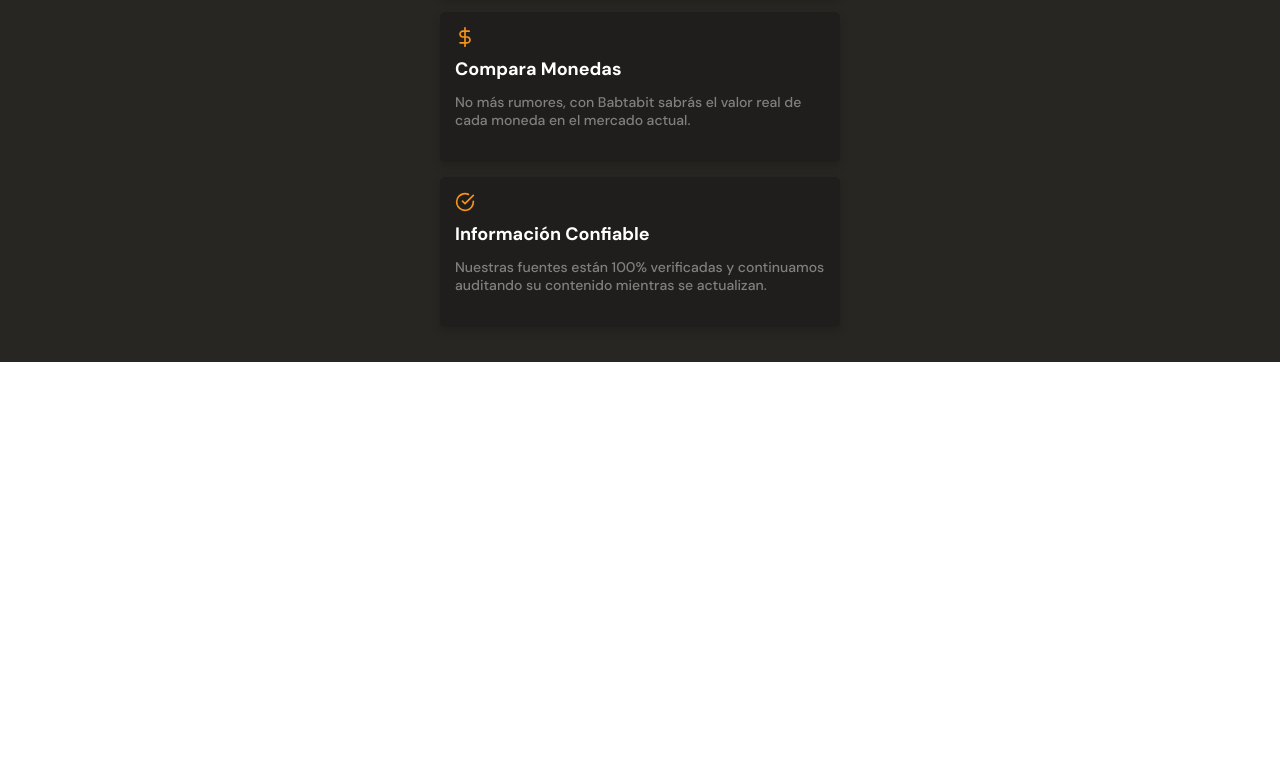
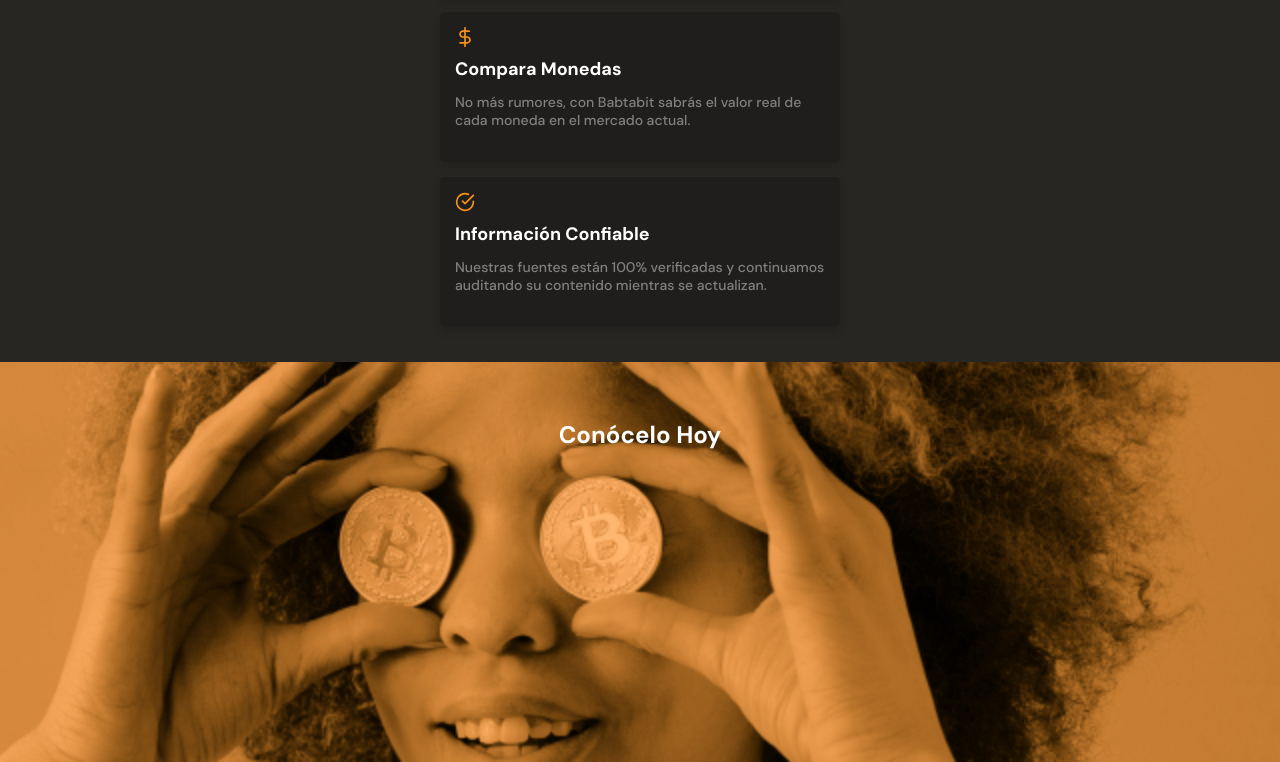
Before and after one commit to EstebanColoradoGonzalez/Batatabit, a plain HTML site: page index.html in a window 1280 px wide. Shown: the part 1968-2730 px from the top of the page. Before the commit the page ends 2330 px from the top, so only its background shows below. Drawn offline with Linux system fonts and the light colour scheme.

Commit message:
Se termina la sección de conocelo hoy

```diff
--- a/css/styles.css
+++ b/css/styles.css
@@ -432,3 +432,24 @@ main
     line-height: 1.8rem;
     color: #808080;
 }
+
+.bitcoin-img-container
+{
+    width: 100%;
+    min-width: 320px;
+    height: 50vh;
+    background-image: url('../assets/img/bitcoinbaby2x.jpg');
+    background-position: center;
+    background-size: cover;
+    background-repeat: no-repeat;
+    text-align: center;
+}
+
+.bitcoin-img-container h2
+{
+    padding-top: 60px;
+    font-size: 2.4rem;
+    font-weight: var(--bold);
+    line-height: 2.6rem;
+    color: var(--just-white);
+}
--- a/index.html
+++ b/index.html
@@ -115,8 +115,8 @@
                     </article>
                 </section>
             </section>
-            <section>
-
+            <section class="bitcoin-img-container">
+                <h2>Conócelo Hoy</h2>
             </section>
             <section>
 
```
